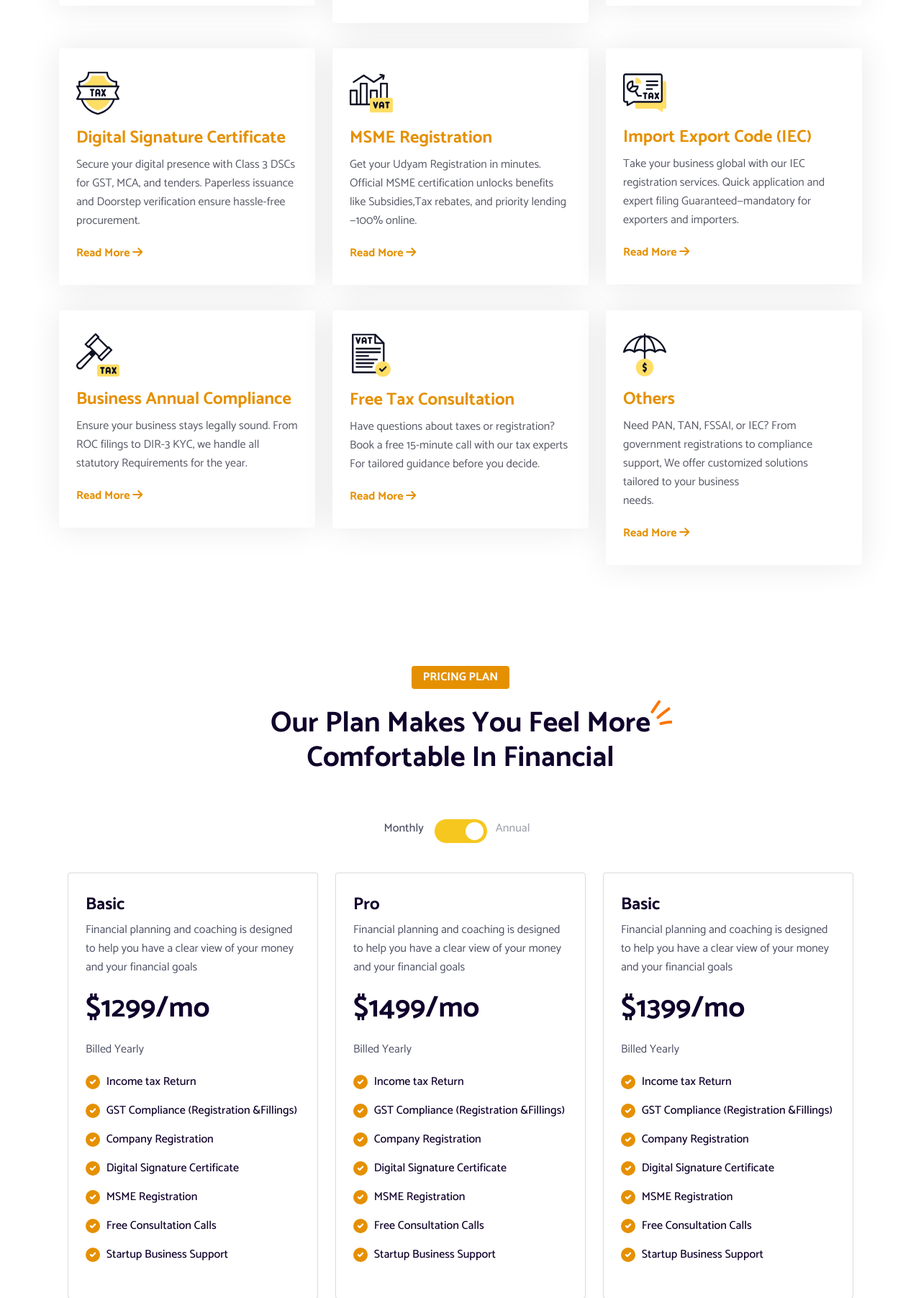
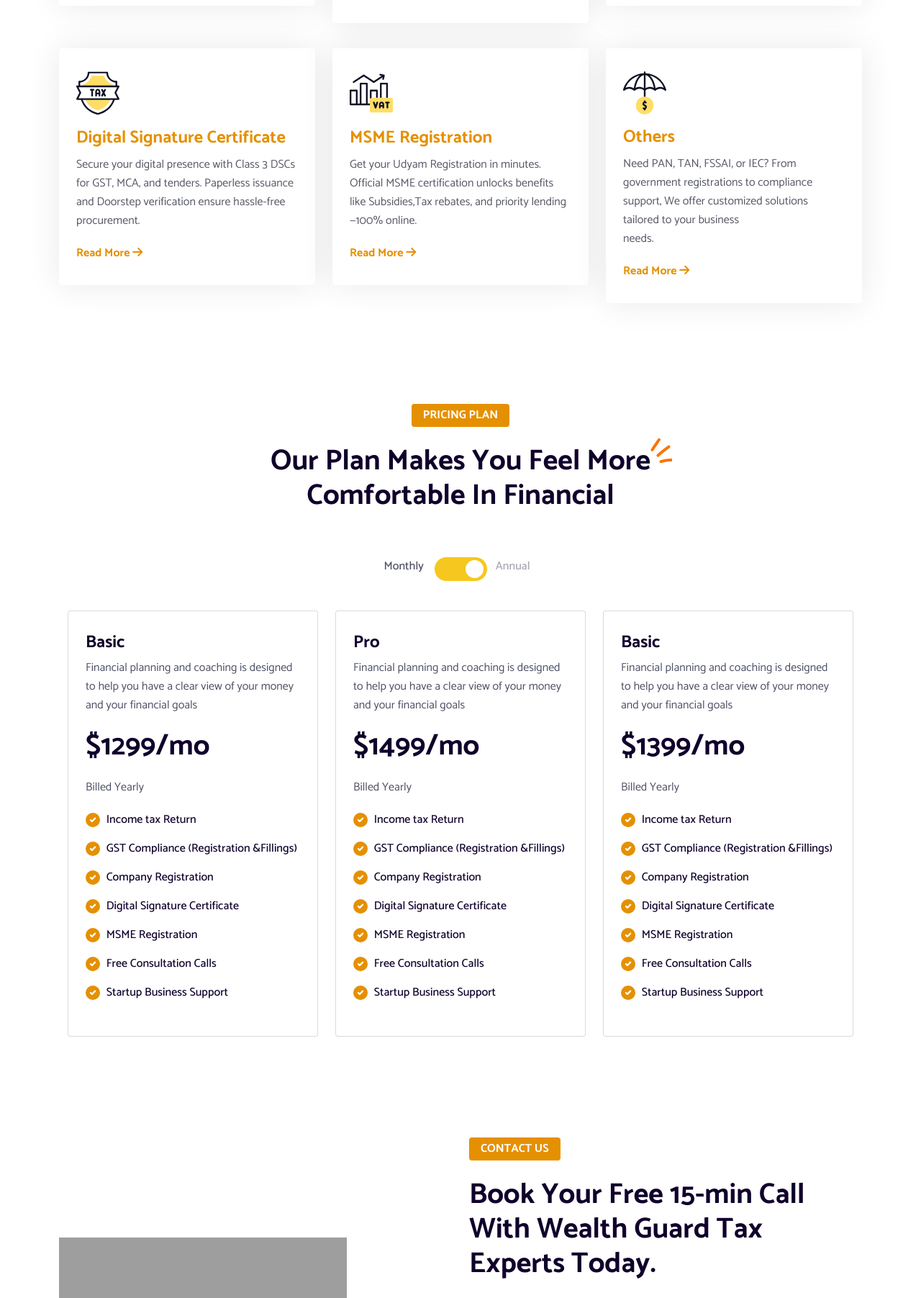
Before and after one commit to Utsav-Bajpai/Tax_WGT, a PHP site: page /service.php in a window 1280 px wide. Shown: the part 1016-2819 px from the top of the page at 72% size. Run offline with PHP 8.4, Linux system fonts and the light colour scheme; some libraries are stand-ins or nearby versions; grey boxes are pictures that could not be loaded.

Commit message:
harsh 06-06-2025 15:13

```diff
--- a/service.php
+++ b/service.php
@@ -90,7 +90,7 @@
                 maximum deductions—file with confidence and professional assistance.</p>
               <div class="space20"></div>
               <div class="read-more-btn">
-                <a href="ITR_services_detail.html">Read More <i class="fa-solid fa-arrow-right"></i></a>
+                <a href="income-tax.php">Read More <i class="fa-solid fa-arrow-right"></i></a>
               </div>
             </div>
           </div>
@@ -101,12 +101,12 @@
             <div class="service-box hadding hadding-p">
               <img src="assets/img/icons/service-icon-2.svg" alt="">
               <div class="space20"></div>
-              <h2><a href="service.html">GST Compliance (Registration & Filings)</a></h2>
+              <h2><a href="gst-service.php">GST Compliance (Registration & Filings)</a></h2>
               <p>Fast and affordable GST registration and filing. Stay compliant with automated processes and expert
                 review for accurate and timely submissions every cycle.</p>
               <div class="space20"></div>
               <div class="read-more-btn">
-                <a href="GST_services_detail.html">Read More <i class="fa-solid fa-arrow-right"></i></a>
+                <a href="gst-service.php">Read More <i class="fa-solid fa-arrow-right"></i></a>
               </div>
             </div>
           </div>
@@ -117,12 +117,12 @@
             <div class="service-box hadding hadding-p">
               <img src="assets/img/icons/service-icon-3.svg" alt="">
               <div class="space20"></div>
-              <h2><a href="service.html">Company Registration</a></h2>
+              <h2><a href="company.php">Company Registration</a></h2>
               <p>Register your startup as a Private Limited or LLP with ease and comfort. We handle documentation, compliance, and
                 ROC filing end-to-end—quick, transparent, and reliable.</p>
               <div class="space20"></div>
               <div class="read-more-btn">
-                <a href="CR_services_detail.html">Read More <i class="fa-solid fa-arrow-right"></i></a>
+                <a href="company.php">Read More <i class="fa-solid fa-arrow-right"></i></a>
               </div>
             </div>
           </div>
@@ -133,12 +133,12 @@
             <div class="service-box hadding hadding-p">
               <img src="assets/img/icons/service-icon-5.svg" alt="">
               <div class="space20"></div>
-              <h2><a href="service.html">Digital Signature Certificate</a></h2>
+              <h2><a href="dsc-service.php">Digital Signature Certificate</a></h2>
               <p>Secure your digital presence with Class 3 DSCs for GST, MCA, and tenders. Paperless issuance and
                 Doorstep verification ensure hassle-free procurement.</p>
               <div class="space20"></div>
               <div class="read-more-btn">
-                <a href="DSC_services_detail.html">Read More <i class="fa-solid fa-arrow-right"></i></a>
+                <a href="dsc-service.php">Read More <i class="fa-solid fa-arrow-right"></i></a>
               </div>
             </div>
           </div>
@@ -149,64 +149,19 @@
             <div class="service-box hadding hadding-p">
               <img src="assets/img/icons/service-icon-6.svg" alt="">
               <div class="space20"></div>
-              <h2><a href="service.html">MSME Registration</a></h2>
+              <h2><a href="msme.html">MSME Registration</a></h2>
               <p>Get your Udyam Registration in minutes. Official MSME certification unlocks benefits like
                 Subsidies,Tax rebates, and priority lending—100% online.</p>
               <div class="space20"></div>
               <div class="read-more-btn">
-                <a href="MSME_services_detail.html">Read More <i class="fa-solid fa-arrow-right"></i></a>
+                <a href="msme.html">Read More <i class="fa-solid fa-arrow-right"></i></a>
               </div>
             </div>
           </div>
         </div>
 
-        <div class="col-md-6 col-lg-4">
-          <div class="box-after">
-            <div class="service-box hadding hadding-p">
-              <img src="assets/img/icons/service-icon-8.svg" alt="">
-              <div class="space20"></div>
-              <h2><a href="service.html">Import Export Code (IEC)</a></h2>
-              <p>Take your business global with our IEC registration services. Quick application and expert filing
-                Guaranteed—mandatory for exporters and importers.</p>
-              <div class="space20"></div>
-              <div class="read-more-btn">
-                <a href="IEC_services_detail.html">Read More <i class="fa-solid fa-arrow-right"></i></a>
-              </div>
-            </div>
-          </div>
-        </div>
 
-        <div class="col-md-6 col-lg-4">
-          <div class="box-after">
-            <div class="service-box hadding hadding-p">
-              <img src="assets/img/icons/service-icon-9.svg" alt="">
-              <div class="space20"></div>
-              <h2><a href="service.html">Business Annual Compliance</a></h2>
-              <p>Ensure your business stays legally sound. From ROC filings to DIR-3 KYC, we handle all statutory
-                Requirements for the year.</p>
-              <div class="space20"></div>
-              <div class="read-more-btn">
-                <a href="BAC_services_detail.html">Read More <i class="fa-solid fa-arrow-right"></i></a>
-              </div>
-            </div>
-          </div>
-        </div>
 
-        <div class="col-md-6 col-lg-4">
-          <div class="box-after">
-            <div class="service-box hadding hadding-p">
-              <img src="assets/img/icons/service-icon-4.svg" alt="">
-              <div class="space20"></div>
-              <h2><a href="service.html">Free Tax Consultation</a></h2>
-              <p>Have questions about taxes or registration? Book a free 15-minute call with our tax experts
-                For tailored guidance before you decide.</p>
-              <div class="space20"></div>
-              <div class="read-more-btn">
-                <a href="FTC_services_detail.html">Read More <i class="fa-solid fa-arrow-right"></i></a>
-              </div>
-            </div>
-          </div>
-        </div>
 
 
         <div class="col-md-6 col-lg-4">
```
